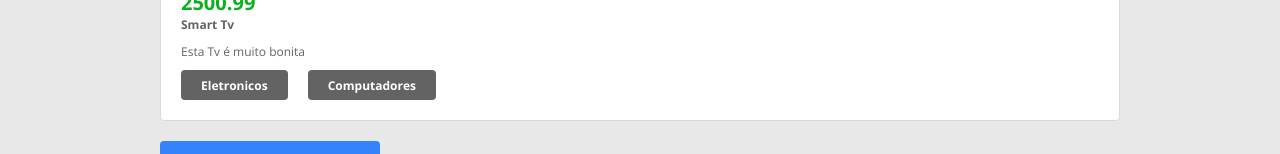
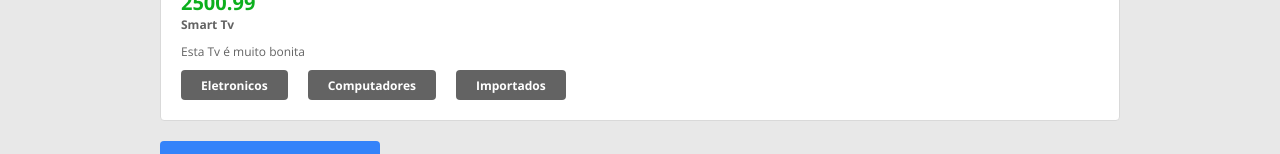
Before and after one commit to HelioAnacronista/Dscommerce-front-end, a React (Vite) app: page / in a window 1280 px wide. Shown: the part 298-452 px from the top of the page. Built offline with nearby package versions, Linux system fonts and the light colour scheme.

Commit message:
Renderizando coleções dinamicamente

```diff
--- a/src/components/ProductDetailsCard/index.tsx
+++ b/src/components/ProductDetailsCard/index.tsx
@@ -8,7 +8,7 @@
   product: ProductDTO;
 }
 
-export default function ProductDetailsCard({product}: Props) {
+export default function ProductDetailsCard({ product }: Props) {
 
   return (
     <div className="dsc-card dsc-mb20">
@@ -22,8 +22,13 @@
           {product.description}
         </p>
         <div className="dsc-category-container">
-                <ProductCategory name='Eletronicos' />
-                <ProductCategory name='Computadores'/>
+
+          {
+            product.categories.map(item => (
+              <ProductCategory key={item.id} name={item.name} />
+            ))
+          }
+
         </div>
       </div>
     </div>
--- a/src/routes/ProductDetails/index.tsx
+++ b/src/routes/ProductDetails/index.tsx
@@ -21,6 +21,10 @@
       {
          id : 1,
          name : "Computadores"
+      },
+      {
+         id : 3,
+         name : "Importados"
       }
    ]
 }
```
Lines whose indentation alone changed are shown as unchanged.
